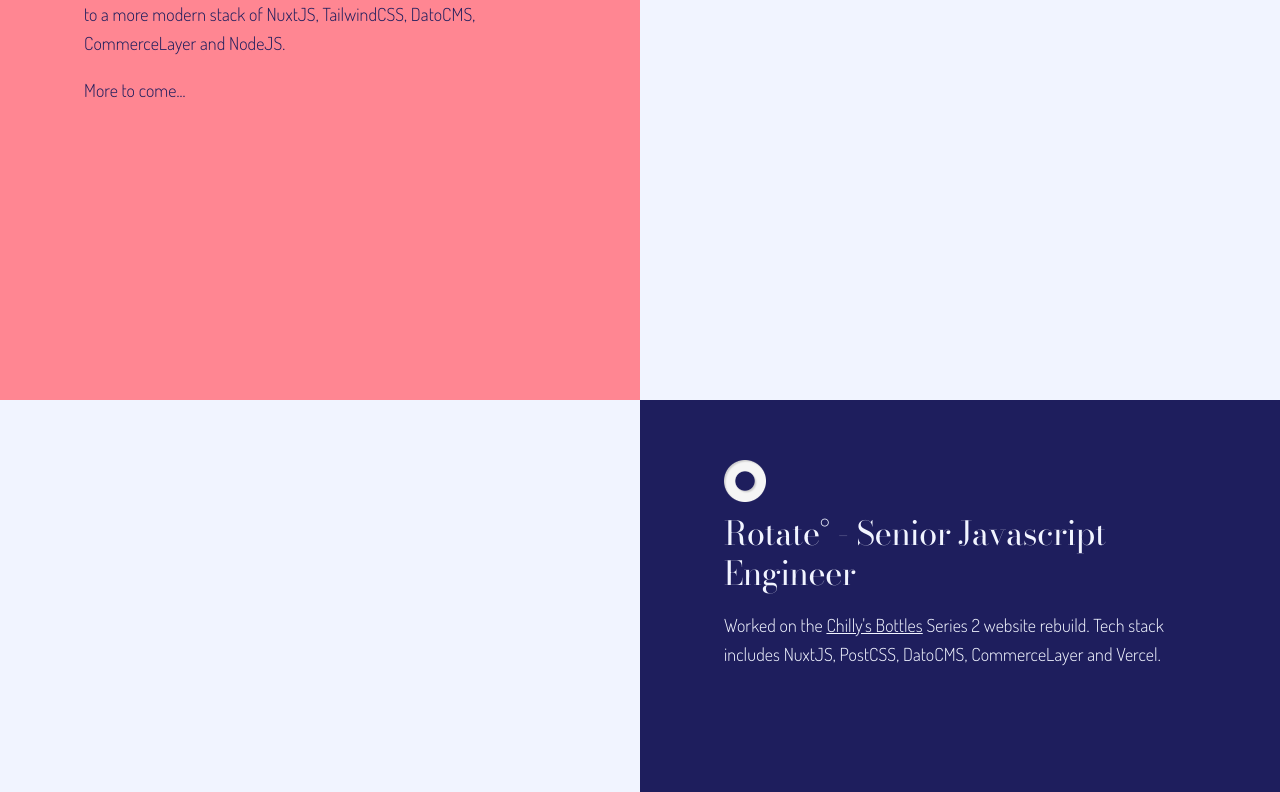
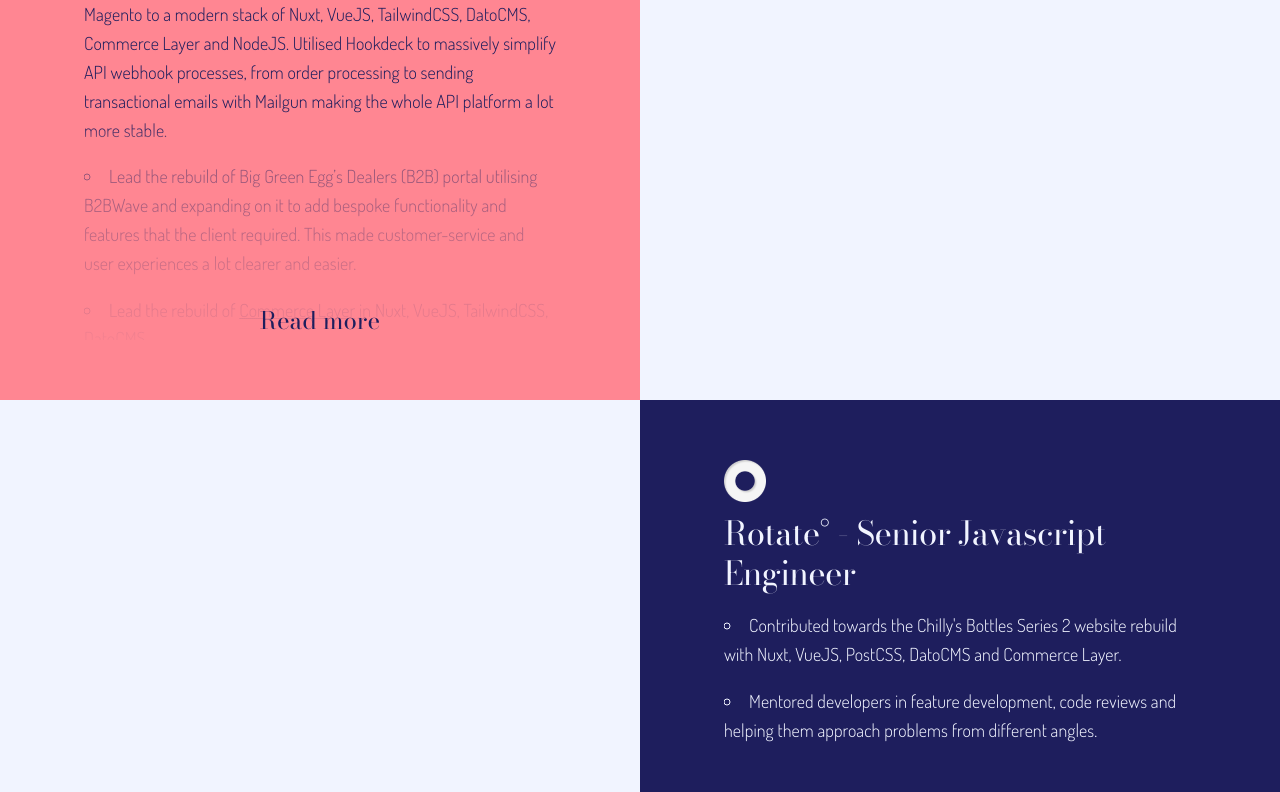
Before and after one commit to yasgreen93/yasmin-green-site, a Nuxt app: page / in a window 1280 px wide. Shown: the part 1168-1960 px from the top of the page. Built offline with nearby package versions, Linux system fonts and the light colour scheme.

Commit message:
Updating content; adding bg

```diff
--- a/components/sections/HobbiesSection.vue
+++ b/components/sections/HobbiesSection.vue
@@ -2,7 +2,7 @@
   <section
     id="hobbies"
     ref="hobbies"
-    class="Hobbies section bg-offwhite"
+    class="Hobbies section bg-transparent relative"
   >
     <div class="wrapper">
       <h2 class="t-h2 mb-b54 mt-b36 text-center">
@@ -58,10 +58,11 @@
 <style lang="postcss" scoped>
 .Hobbies__list {
   display: grid;
+  max-width: 800px;
   grid-template-columns: 1fr;
   grid-template-rows: 1fr;
   list-style-type: none;
-  margin: 0;
+  margin: 0 auto;
 
   @screen sm {
     grid-column-gap: 36px;
@@ -81,9 +82,5 @@
   p {
     margin: 0;
   }
-
-  @screen sm {
-    @apply px-b24;
-  }
 }
 </style>
--- a/components/sections/SkillsSection.vue
+++ b/components/sections/SkillsSection.vue
@@ -2,7 +2,7 @@
   <section
     id="skills"
     ref="skills"
-    class="Skills section bg-pink"
+    class="Skills section bg-pink relative"
   >
     <div class="wrapper">
       <h2 class="t-h2 mb-b54 mt-b36 text-center">
@@ -79,13 +79,21 @@
 
   @screen sm {
     grid-row-gap: 24px;
-    grid-template-columns: repeat(3, 1fr);
+    grid-template-columns: repeat(3, 100px);
     grid-template-rows: repeat(3, 1fr);
+    justify-content: space-evenly;
   }
 }
 
 .Skills__list-item {
-  align-self: center;
-  justify-self: center;
+  @apply mb-0;
+
+  @screen smMax {
+    text-align: center;
+  }
+
+  @screen sm {
+    width: fit-content;
+  }
 }
 </style>
--- a/components/sections/WorkSection.vue
+++ b/components/sections/WorkSection.vue
@@ -4,7 +4,7 @@
     ref="work"
     class="Work section pb-0"
   >
-    <h2 class="t-h2 mb-b54 mt-b36">
+    <h2 class="t-h2 mb-b54 mt-b36 z-2">
       Work
     </h2>
     <div class="Work__body" :class="{ 'has-active-section': !!activeSection }">
@@ -24,13 +24,15 @@
         @close="close"
       />
     </div>
+    <div class="Work__bg">
+      <img src="/background.jpg" alt="Background shapes" role="presentation">
+    </div>
   </section>
 </template>
 
 <script>
 import throttle from 'lodash.throttle'
 import workData from '@/content/work.js'
-import anime from 'animejs'
 
 export default {
   name: 'WorkSection',
@@ -97,4 +99,8 @@
 .Work__body {
   @apply grid grid-cols-1 w-full;
 }
+
+.Work__bg {
+  @apply fixed top-0 bottom-0;
+}
 </style>
--- a/content/work.js
+++ b/content/work.js
@@ -11,19 +11,32 @@
     },
     role: 'Technical Lead',
     content: `
-      <p>
-        Lead the rebuild of <a
-          href="https://www.biggreenegg.co.uk"
+      <ul>
+        <li>Lead the rebuild of <a
+          href="https://www.biggreenegg.co.uk/"
           target="_blank"
           rel="noopener noreferrer"
           class="ELink"
-        >Big Green Egg</a>, moving their old site from Magento, to a more modern stack of NuxtJS, TailwindCSS, DatoCMS, CommerceLayer and NodeJS.
-      </p>
-      <p>
-        More to come...
-      </p>
+        >Big Green Egg</a>, moving their old site from Magento to a modern stack of Nuxt, VueJS, TailwindCSS, DatoCMS, Commerce Layer and NodeJS. Utilised Hookdeck to massively simplify API webhook processes, from order processing to sending transactional emails with Mailgun making the whole API platform a lot more stable.</li>
+        <li>Lead the rebuild of Big Green Egg’s Dealers (B2B) portal utilising B2BWave and expanding on it to add bespoke functionality and features that the client required. This made customer-service and user experiences a lot clearer and easier.</li>
+        <li>Lead the rebuild of <a
+          href="https://commercelayer.io/"
+          target="_blank"
+          rel="noopener noreferrer"
+          class="ELink"
+        >Commerce Layer</a> in Nuxt, VueJS, TailwindCSS, DatoCMS.</li>
+        <li>Lead the migration of <a
+          href="https://bamford.com/uk"
+          target="_blank"
+          rel="noopener noreferrer"
+          class="ELink"
+        >Bamford's</a> two UK and US Shopify stores to one Shopify store that handles multiple currencies - built with Shopify and Contentful’s headless APIs, Nuxt, VueJS, PostCSS. Massively simplified the front end and API increasing performance and stability.</li>
+        <li>Started and was the driving force of technical documentation for projects. Not only has this helped fellow developers, but Project Managers, Strategists, and Marketing, understand how certain features work, troubleshooting issues, and the architectural overview.</li>
+        <li>Conducted many interviews to hire mid-weight and senior developers.</li>
+        <li>Conducted many quarterly reviews for the developers in my team, reviewing their goals and discussing areas of improvements.</li>
+      </ul>
     `,
-    hideShowMoreBtn: true
+    hideShowMoreBtn: false
   },
   {
     id: 'rotate2',
@@ -35,16 +48,10 @@
     },
     role: 'Senior Javascript Engineer',
     content: `
-      <p>
-        Worked on the
-        <a
-          href="https://www.chillysbottles.com/uk"
-          target="_blank"
-          rel="noopener noreferrer"
-          class="ELink"
-        >Chilly's Bottles</a> Series 2 website rebuild.
-        Tech stack includes NuxtJS, PostCSS, DatoCMS, CommerceLayer and Vercel.
-      </p>
+      <ul>
+        <li>Contributed towards the Chilly's Bottles Series 2 website rebuild with Nuxt, VueJS, PostCSS, DatoCMS and Commerce Layer.</li>
+        <li>Mentored developers in feature development, code reviews and helping them approach problems from different angles.</li>
+      </ul>
     `,
     hideShowMoreBtn: true
   },
--- a/layouts/error.vue
+++ b/layouts/error.vue
@@ -8,17 +8,8 @@
           </h1>
           <h2>
             Let's go
-            <n-link to="/" class="t-link">
-              <TextIconHover>
-                <template #text>
-                  home
-                </template>
-                <template #icon>
-                  <img src="/android-chrome-192x192.png" alt="Yasmin Logo">
-                </template>
-              </TextIconHover>
-            </n-link>
-            .
+            <n-link to="/" class="t-link underline">
+              home</n-link>.
           </h2>
         </template>
         <template v-else>
@@ -45,6 +36,10 @@
 </script>
 
 <style lang="postcss" scoped>
+.Error {
+  height: calc(100vh - 250px);
+}
+
 .Error__header {
   max-width: calc(650 / 72 * 1em);
 }
```
Also changed, not shown: static/background.jpg (added), static/background.png (deleted).
